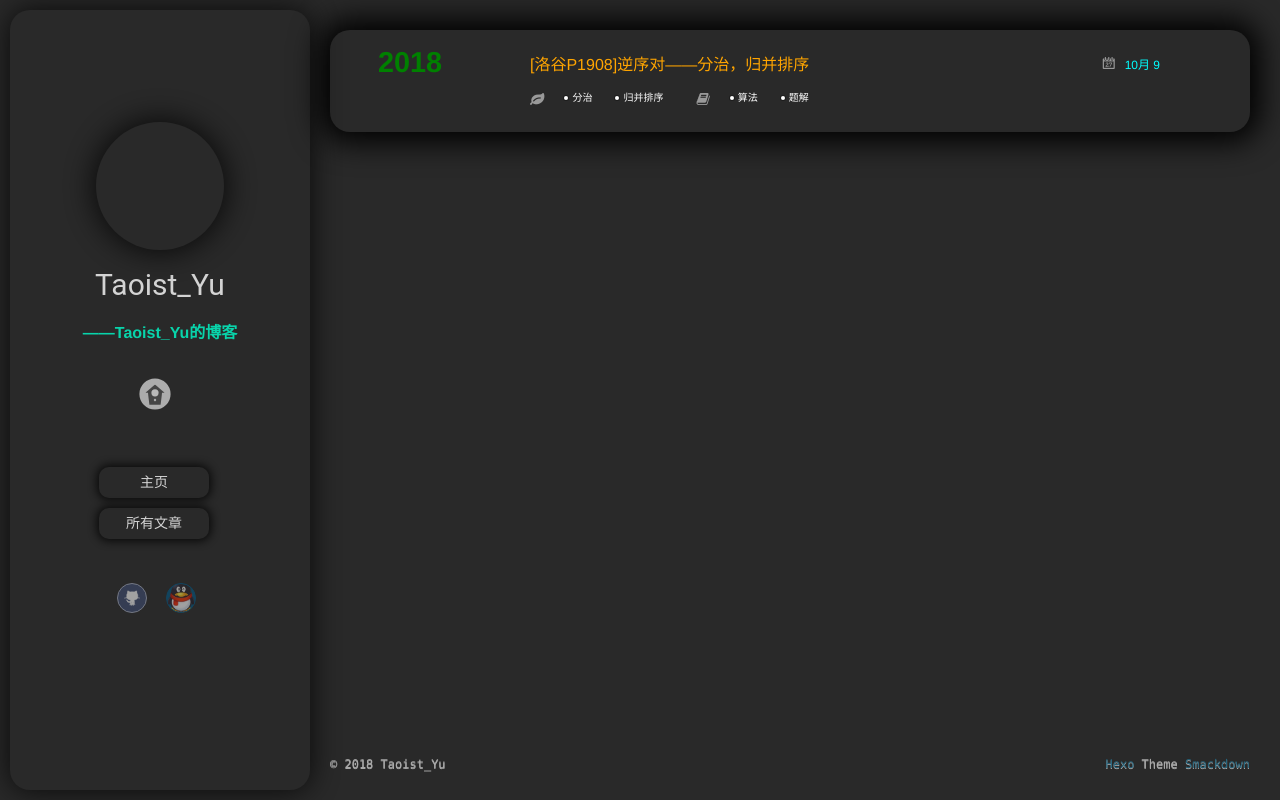
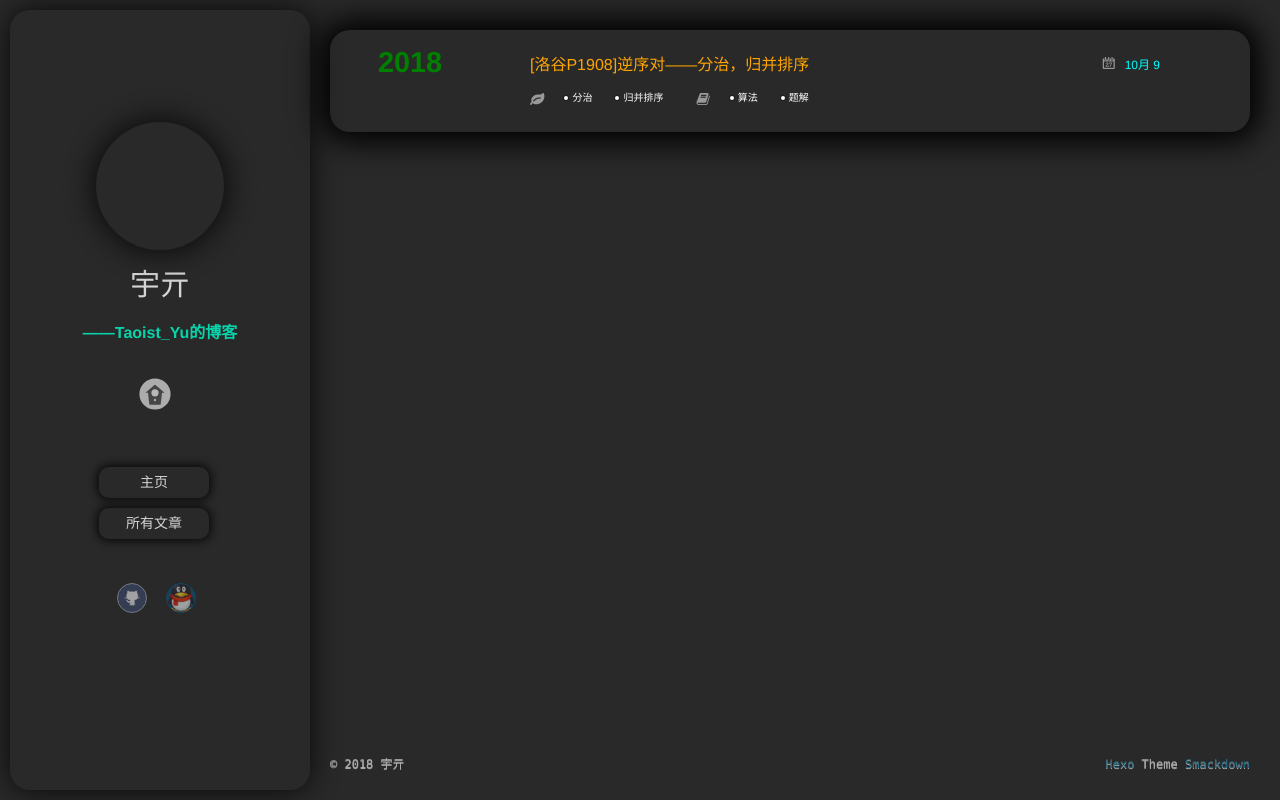
Before and after one commit to Taoist-Yu/Taoist-Yu.github.io, a plain HTML site: page tags/分治/index.html in a window 1280 px wide. Drawn offline with nearby package versions, Linux system fonts and the light colour scheme; some packages are replaced by stand-ins of ours; a script that the page names is missing.

Commit message:
Site updated: 2018-10-17 00:02:57

```diff
--- a/tags/分治/index.html
+++ b/tags/分治/index.html
@@ -22,6 +22,8 @@
 
     <link rel="alternative" href="/atom.xml" title="宇亓道观——Taoist_Yu的博客" type="application/atom+xml">
 
+
+    <link rel="icon" href="/img/head.jpg">
 
   <link rel="stylesheet" href="/css/style.css">
 
@@ -74,7 +76,7 @@
 		</a>
 
 		<hgroup>
-		  <h1 class="header-author"><a href="/">Taoist_Yu</a></h1>
+		  <h1 class="header-author"><a href="/">宇亓</a></h1>
 		</hgroup>
 
 
@@ -151,7 +153,9 @@
 				<section class="switch-part switch-part3">
 					<div id="js-friends">
 
-			          <a target="_blank" class="main-nav-link switch-friends-link" href="https://BluesaXuan.github.io">BluesaXuan&#39;s blog</a>
+			          <a target="_blank" class="main-nav-link switch-friends-link" href="https://BluesaXuan.github.io">BluesaXuan</a>
+
+			          <a target="_blank" class="main-nav-link switch-friends-link" href="https://kyle-yexulei.github.io/">Kyle</a>
 
 			        </div>
 				</section>
@@ -167,7 +171,7 @@
       <nav id="mobile-nav">
   	<div class="overlay">
   		<div class="slider-trigger"></div>
-  		<h1 class="header-author js-mobile-header hide">Taoist_Yu</h1>
+  		<h1 class="header-author js-mobile-header hide">宇亓</h1>
   	</div>
 	<div class="intrude-less">
 		<header id="header" class="inner">
@@ -175,7 +179,7 @@
 				<img lazy-src="/img/head.jpg" class="js-avatar">
 			</div>
 			<hgroup>
-			  <h1 class="header-author">Taoist_Yu</h1>
+			  <h1 class="header-author">宇亓</h1>
 			</hgroup>
 
 			<p class="header-subtitle">——Taoist_Yu的博客</p>
@@ -263,7 +267,7 @@
   <div class="outer">
     <div id="footer-info">
       <div class="footer-left">
-        &copy; 2018 Taoist_Yu
+        &copy; 2018 宇亓
       </div>
         <div class="footer-right">
           <a href="http://hexo.io/" target="_blank">Hexo</a>  Theme <a href="https://github.com/smackgg/hexo-theme-smackdown" target="_blank">Smackdown</a>
```
Also changed, not shown: 2018/10/09/洛谷P1908-逆序对——分治，归并排序/index.html (+9 -5 lines), 2018/10/09/洛谷P2580-于是他错误的点名开始了——字典树/index.html (+9 -5 lines), 2018/10/09/终于建好了/index.html (+9 -5 lines), 2018/10/10/关于原码，反码与补码的一点个人理解/index.html (+9 -5 lines), archives/2018/10/index.html (+9 -5 lines), archives/2018/index.html (+9 -5 lines), archives/index.html (+9 -5 lines), categories/算法/index.html (+9 -5 lines), categories/算法/题解/index.html (+9 -5 lines), categories/计算机基础/index.html (+9 -5 lines), index.html (+9 -5 lines), tags/字典树/index.html (+9 -5 lines), tags/归并排序/index.html (+9 -5 lines), tags/碎碎念/index.html (+9 -5 lines), 1 more files.
